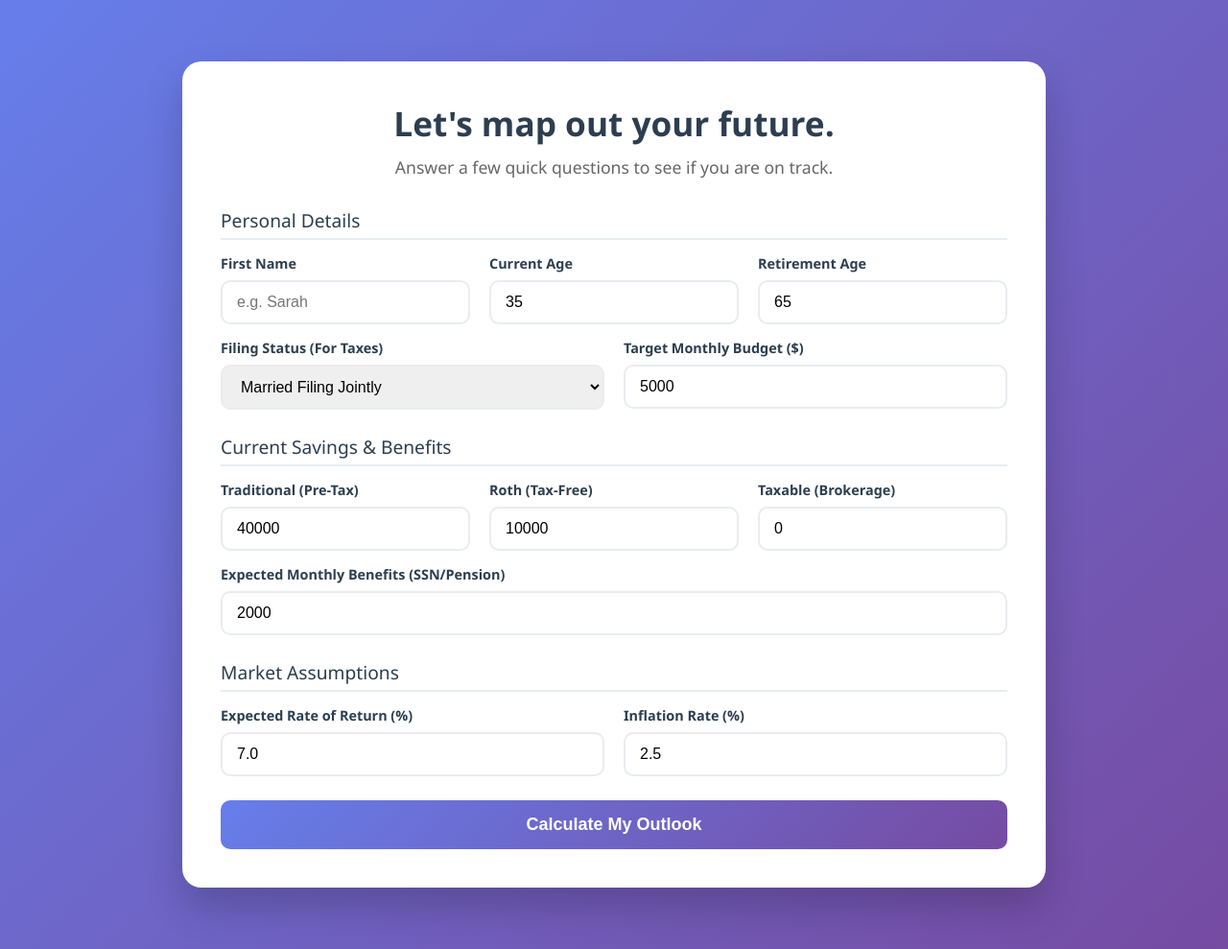
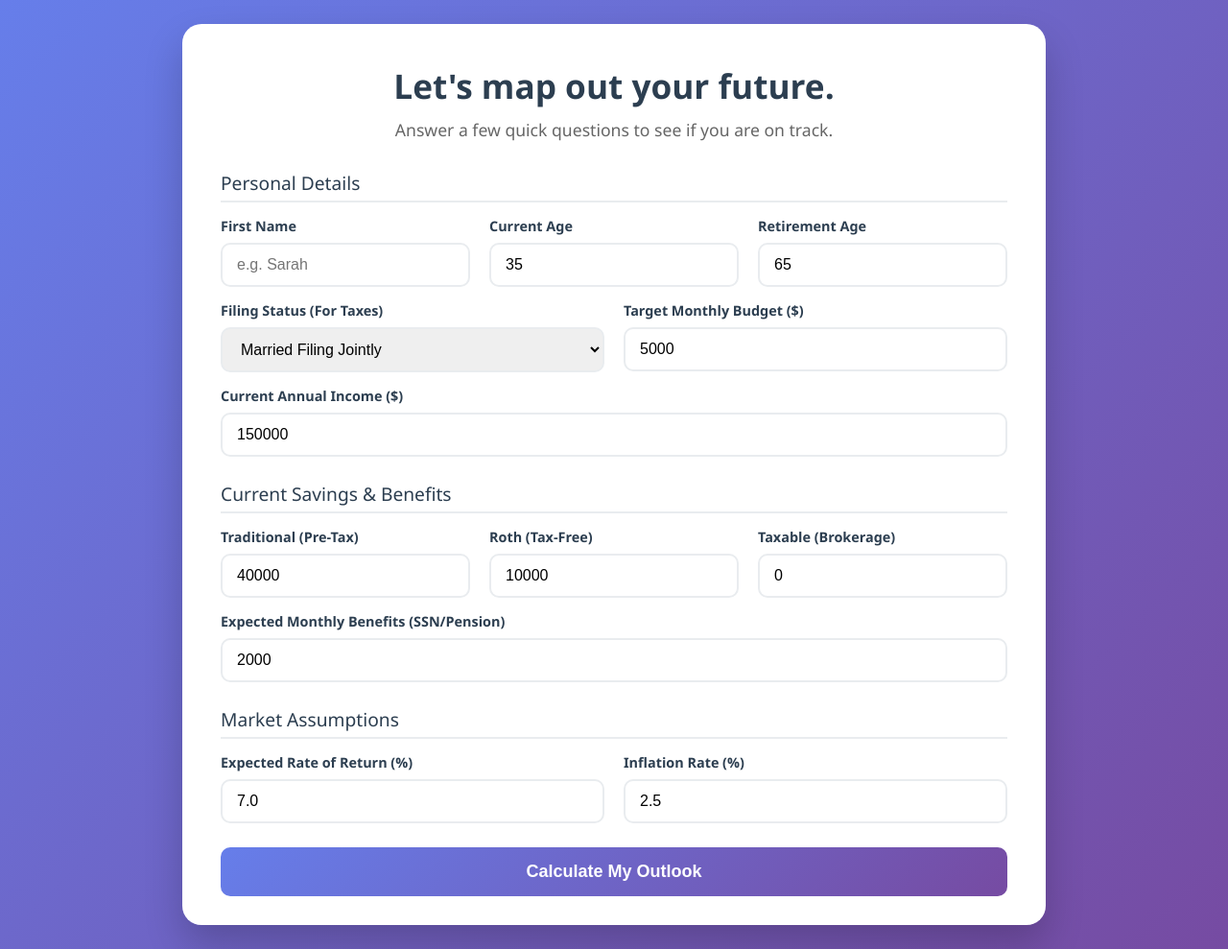
Before and after one commit to andysherrod/Retirement-calculator, a Flask app: page / in a window 1280 px wide. Shown: the whole page at 96% size. Run offline with Flask 3, Linux system fonts and the light colour scheme.

Commit message:
updated redesign

```diff
--- a/app.py
+++ b/app.py
@@ -15,34 +15,63 @@ logger = logging.getLogger(__name__)
 
 app = Flask(__name__)
 
+TAX_CONFIG = {
+    'single': {
+        'standard_deduction': 14600,
+        'brackets': [
+            (11600, 0.10),
+            (47150, 0.12),
+            (100525, 0.22),
+            (191950, 0.24),
+            (243725, 0.32),
+            (609350, 0.35),
+            (float('inf'), 0.37),
+        ],
+    },
+    'married': {
+        'standard_deduction': 29200,
+        'brackets': [
+            (23200, 0.10),
+            (94300, 0.12),
+            (201050, 0.22),
+            (383900, 0.24),
+            (487450, 0.32),
+            (731200, 0.35),
+            (float('inf'), 0.37),
+        ],
+    },
+}
+
 @dataclass
 class InvestmentStream:
     name: str
     annual_contribution: float
     tax_treatment: str
 
+
+def calculate_tax_liability(annual_income, filing_status='married'):
+    config = TAX_CONFIG.get(filing_status, TAX_CONFIG['married'])
+    standard_deduction = config['standard_deduction']
+    taxable_income = max(0.0, annual_income - standard_deduction)
+    if annual_income <= 0:
+        return 0.0, 0.0
+
+    total_tax = 0.0
+    prev_limit = 0.0
+    for limit, rate in config['brackets']:
+        if taxable_income <= prev_limit:
+            break
+        taxed_amt = min(taxable_income, limit) - prev_limit
+        total_tax += taxed_amt * rate
+        prev_limit = limit
+
+    effective_rate = total_tax / annual_income
+    return total_tax, effective_rate
+
+
 def calculate_effective_tax(target_budget, filing_status='married'):
-    if filing_status == 'single':
-        std_deduction = 14600
-        brackets = [(11600, 0.10), (47150, 0.12), (100525, 0.22), (191950, 0.24), (243725, 0.32), (609350, 0.35), (float('inf'), 0.37)]
-    else:
-        std_deduction = 29200
-        brackets = [(23200, 0.10), (94300, 0.12), (201050, 0.22), (383900, 0.24), (487450, 0.32), (731200, 0.35), (float('inf'), 0.37)]
-
-    taxable_income = max(0, target_budget - std_deduction)
-    if taxable_income <= 0: return 0.0
-
-    total_tax = 0
-    prev_limit = 0
-    for limit, rate in brackets:
-        if taxable_income > prev_limit:
-            taxed_amt = min(taxable_income, limit) - prev_limit
-            total_tax += taxed_amt * rate
-            prev_limit = limit
-        else:
-            break
-
-    return total_tax / target_budget
+    _, effective_rate = calculate_tax_liability(target_budget, filing_status)
+    return effective_rate
 
 class EnhancedRetirementCalculator:
     def __init__(self, age_current, age_retire, trad_start, roth_start, tax_start,
@@ -148,23 +177,25 @@ class EnhancedRetirementCalculator:
             net_needed -= draw_tax
             gross_withdrawal += draw_tax
 
+            draw_roth = min(cur_roth, net_needed)
+            cur_roth -= draw_roth
+            net_needed -= draw_roth
+            gross_withdrawal += draw_roth
+
             trad_gross_needed = net_needed / (1 - self.effective_tax_rate) if self.effective_tax_rate < 1 else 0
             draw_trad = min(cur_trad, trad_gross_needed)
             cur_trad -= draw_trad
             net_needed -= draw_trad * (1 - self.effective_tax_rate)
             gross_withdrawal += draw_trad
 
-            draw_roth = min(cur_roth, net_needed)
-            cur_roth -= draw_roth
-            gross_withdrawal += draw_roth
-
             int_trad = cur_trad * self.expected_return
             int_roth = cur_roth * self.expected_return
             int_tax = cur_tax * self.expected_return
 
-            cur_trad += int_trad
             cur_roth += int_roth
             cur_tax += int_tax
+
+            tax_paid = draw_trad * self.effective_tax_rate
 
             combined_table.append({
                 'Year': years_to_retire + year,
@@ -173,6 +204,12 @@ class EnhancedRetirementCalculator:
                 'Contributions': 0.0,
                 'Interest_Earned': int_trad + int_roth + int_tax,
                 'Withdrawals': gross_withdrawal,
+                'withdrawal_breakdown': {
+                    'traditional': draw_trad,
+                    'roth': draw_roth,
+                    'taxable': draw_tax,
+                    'tax_paid': tax_paid
+                },
                 'Ending_Balance': cur_trad + cur_roth + cur_tax
             })
 
@@ -211,13 +248,14 @@ class EnhancedRetirementCalculator:
             ret_tax[:, yr] -= draw_tax
             net_needed -= draw_tax
 
+            draw_roth = np.minimum(ret_roth[:, yr], net_needed)
+            ret_roth[:, yr] -= draw_roth
+            net_needed -= draw_roth
+
             trad_gross_needed = net_needed / (1 - self.effective_tax_rate)
             draw_trad = np.minimum(ret_trad[:, yr], trad_gross_needed)
             ret_trad[:, yr] -= draw_trad
             net_needed -= draw_trad * (1 - self.effective_tax_rate)
-
-            draw_roth = np.minimum(ret_roth[:, yr], net_needed)
-            ret_roth[:, yr] -= draw_roth
 
             ret_multiplier = 1 + ret_returns[:, yr]
             ret_trad[:, yr+1] = ret_trad[:, yr] * ret_multiplier
@@ -297,6 +335,7 @@ def calculate_gap():
     monthly_budget = float(data.get('monthly_budget', 5000))
     monthly_benefits = float(data.get('monthly_benefits', 0))
     filing_status = data.get('filing_status', 'married')
+    current_annual_income = float(data.get('current_annual_income', data.get('annual_income', monthly_budget * 12)))
 
     trad_start = float(data.get('portfolio_traditional', 0))
     roth_start = float(data.get('portfolio_roth', 0))
@@ -309,12 +348,13 @@ def calculate_gap():
     years_to_retire = max(0, age_retire - age_current)
 
     target_income_today = monthly_budget * 12
-    effective_tax_rate = calculate_effective_tax(target_income_today, filing_status)
+    current_effective_tax_rate = calculate_effective_tax(current_annual_income, filing_status)
     target_income_future = target_income_today * ((1 + inflation_rate) ** years_to_retire)
+    projected_retirement_tax_rate = calculate_effective_tax(target_income_future, filing_status)
 
     future_portfolio = total_start * ((1 + expected_return) ** years_to_retire)
     blended_withdrawal_rate = 0.04
-    projected_net_from_portfolio = (future_portfolio * blended_withdrawal_rate) * (1 - (effective_tax_rate * (trad_start / max(total_start, 1))))
+    projected_net_from_portfolio = (future_portfolio * blended_withdrawal_rate) * (1 - (projected_retirement_tax_rate * (trad_start / max(total_start, 1))))
     projected_income_future = projected_net_from_portfolio + (monthly_benefits * 12)
 
     shortfall = target_income_future - projected_income_future
@@ -341,7 +381,9 @@ def calculate_gap():
             'name': name,
             'expected_return': expected_return * 100,
             'inflation_rate': inflation_rate * 100,
-            'effective_tax_rate': effective_tax_rate * 100,
+            'current_effective_tax_rate': current_effective_tax_rate * 100,
+            'projected_retirement_tax_rate': projected_retirement_tax_rate * 100,
+            'effective_tax_rate': current_effective_tax_rate * 100,
             'target_income_future': target_income_future,
             'projected_income_future': projected_income_future,
             'shortfall': max(0, shortfall),
@@ -367,7 +409,10 @@ def calculate_advanced():
                 investment_streams.append(stream)
 
         target_budget_today = float(data['monthly_budget']) * 12
-        effective_tax_rate = calculate_effective_tax(target_budget_today, data.get('filing_status', 'married'))
+        filing_status = data.get('filing_status', 'married')
+        current_annual_income = float(data.get('current_annual_income', data.get('annual_income', target_budget_today)))
+        current_effective_tax_rate = calculate_effective_tax(current_annual_income, filing_status)
+        projected_retirement_tax_rate = calculate_effective_tax(target_budget_today * ((1 + float(data['inflation_rate']) / 100) ** max(0, int(data['age_retire']) - int(data['age_current']))), filing_status)
 
         calculator = EnhancedRetirementCalculator(
             age_current=int(data['age_current']),
@@ -380,7 +425,7 @@ def calculate_advanced():
             monthly_benefits=float(data['monthly_benefits']),
             expected_return=float(data['expected_return']) / 100,
             inflation_rate=float(data['inflation_rate']) / 100,
-            effective_tax_rate=effective_tax_rate
+            effective_tax_rate=current_effective_tax_rate
         )
 
         results = calculator.calculate()
@@ -393,7 +438,9 @@ def calculate_advanced():
                 'chart': chart,
                 'combined_table': results['combined_table'],
                 'initial_withdrawal_rate': results['initial_withdrawal_rate'],
-                'effective_tax_rate': effective_tax_rate * 100,
+                'current_effective_tax_rate': current_effective_tax_rate * 100,
+                'projected_retirement_tax_rate': projected_retirement_tax_rate * 100,
+                'effective_tax_rate': current_effective_tax_rate * 100,
                 'total_invested': results['total_invested']
             }
         })
--- a/templates/calculator.html
+++ b/templates/calculator.html
@@ -50,6 +50,19 @@
         .detail-table tr:nth-child(even) { background: #fbfdff; }
         .loading { display: none; text-align: center; padding: 20px; }
         .loading.show { display: block; }
+        .print-btn { background: #2c3e50; color: white; border: none; padding: 12px 18px; border-radius: 10px; cursor: pointer; font-weight: 600; }
+        .print-btn:hover { opacity: 0.95; }
+
+        @media print {
+            body { background: white; padding: 0; }
+            .container { max-width: none; width: 100%; box-shadow: none; border-radius: 0; padding: 0; overflow: visible; }
+            .secondary-btn, .primary-btn, .print-btn, .add-stream-btn, .remove-stream, .toggle-button, #toggleTableBtn { display: none !important; }
+            #step2, #step3, #step1 { display: none !important; }
+            #step4 { display: block !important; }
+            .header-text { margin-bottom: 10px; }
+            .assumptions-box { border: 1px solid #e9ecef; }
+            .explanation-box { background: white; border: 1px solid #e9ecef; }
+        }
 
         @media (max-width: 768px) {
             .form-row, .form-row.three-col, .results-grid { grid-template-columns: 1fr; }
@@ -82,6 +95,11 @@
                         </select>
                     </div>
                     <div class="form-group"><label>Target Monthly Budget ($)</label><input type="number" id="monthly_budget" required value="5000"></div>
+                </div>
+
+                <div class="form-group" style="margin-bottom: 15px;">
+                    <label>Current Annual Income ($)</label>
+                    <input type="number" id="current_annual_income" required value="150000">
                 </div>
 
                 <div class="section-title">Current Savings & Benefits</div>
@@ -159,7 +177,8 @@
             <div class="assumptions-box">
                 <div><strong>Target Budget:</strong> <span id="sum-budget"></span></div>
                 <div><strong>Total Out-of-Pocket:</strong> <span id="sum-total-invested" style="color:#219ebc; font-weight:bold;"></span></div>
-                <div><strong>Effective Tax Rate:</strong> <span id="sum-tax"></span></div>
+                <div><strong>Current Effective Tax Rate:</strong> <span id="sum-tax-current"></span></div>
+                <div><strong>Projected Retirement Tax Rate:</strong> <span id="sum-tax-retirement"></span></div>
                 <div><strong>Expected Return:</strong> <span id="sum-return"></span></div>
                 <div><strong>Inflation:</strong> <span id="sum-inflation"></span></div>
                 <div><strong>Initial Withdrawal Rate:</strong> <span id="sum-withdrawal-rate" style="font-weight:bold;"></span></div>
@@ -179,8 +198,9 @@
 
             <div id="table-container" style="max-height: 400px; overflow-y: auto; border: 1px solid #e9ecef; border-radius: 10px; margin-top: 15px;"></div>
 
-            <div style="display: flex; gap: 15px; margin-top: 30px;">
+            <div style="display: flex; gap: 15px; margin-top: 30px; flex-wrap: wrap;">
                 <button class="secondary-btn" style="margin-top: 0;" onclick="goToStep('step3')">Adjust Strategy</button>
+                <button class="print-btn" style="margin-top: 0;" onclick="window.print()">Print Report</button>
                 <button class="primary-btn" style="margin-top: 0;" onclick="goToStep('step1')">Start Over</button>
             </div>
         </div>
@@ -249,6 +269,7 @@
                 name: document.getElementById('name').value,
                 filing_status: document.getElementById('filing_status').value,
                 monthly_budget: parseFloat(document.getElementById('monthly_budget').value),
+                current_annual_income: parseFloat(document.getElementById('current_annual_income').value),
                 age_current: parseInt(document.getElementById('age_current').value),
                 age_retire: parseInt(document.getElementById('age_retire').value),
                 portfolio_traditional: parseFloat(document.getElementById('portfolio_traditional').value),
@@ -306,7 +327,8 @@
             if (result.success) {
                 document.getElementById('sum-budget').innerText = currency.format(baseData.monthly_budget * 12) + "/yr";
                 document.getElementById('sum-total-invested').innerText = currency.format(result.results.total_invested);
-                document.getElementById('sum-tax').innerText = result.results.effective_tax_rate.toFixed(1) + "%";
+                document.getElementById('sum-tax-current').innerText = (result.results.current_effective_tax_rate ?? result.results.effective_tax_rate).toFixed(1) + "%";
+                document.getElementById('sum-tax-retirement').innerText = (result.results.projected_retirement_tax_rate ?? result.results.effective_tax_rate).toFixed(1) + "%";
                 document.getElementById('sum-return').innerText = baseData.expected_return + "%";
                 document.getElementById('sum-inflation').innerText = baseData.inflation_rate + "%";
 
@@ -360,9 +382,22 @@
             const dataToRender = showingAllRows ? fullTableData : fullTableData.slice(0, 10);
             document.getElementById('toggleTableBtn').innerText = showingAllRows ? "Show 10 Rows" : "Show All Rows";
 
-            let html = '<table class="detail-table"><thead><tr><th>Age</th><th>Beginning Balance</th><th>Contributions</th><th>Interest</th><th>Gross Withdrawals</th><th>Ending Balance</th></tr></thead><tbody>';
+            let html = '<table class="detail-table"><thead><tr><th>Age</th><th>Beginning Balance</th><th>Contributions</th><th>Interest</th><th>Account Withdrawals</th><th>Ending Balance</th></tr></thead><tbody>';
             dataToRender.forEach(row => {
-                html += `<tr><td>${row.Age}</td><td>${currency.format(row.Investment_Amount)}</td><td style="color: green;">+${currency.format(row.Contributions)}</td><td style="color: blue;">+${currency.format(row.Interest_Earned)}</td><td style="color: red;">-${currency.format(row.Withdrawals)}</td><td style="font-weight: bold;">${currency.format(row.Ending_Balance)}</td></tr>`;
+                const breakdown = row.withdrawal_breakdown || {};
+                const trad = Number(breakdown.traditional || 0);
+                const roth = Number(breakdown.roth || 0);
+                const taxable = Number(breakdown.taxable || 0);
+                const taxPaid = Number(breakdown.tax_paid || 0);
+
+                const breakdownHtml = [
+                    trad > 0 ? `<div><strong>Pre-tax:</strong> ${currency.format(trad)}</div>` : '',
+                    roth > 0 ? `<div><strong>Roth:</strong> ${currency.format(roth)}</div>` : '',
+                    taxable > 0 ? `<div><strong>Taxable:</strong> ${currency.format(taxable)}</div>` : '',
+                    taxPaid > 0 ? `<div style="color:#c0392b;"><strong>Taxes:</strong> ${currency.format(taxPaid)}</div>` : ''
+                ].filter(Boolean).join('');
+
+                html += `<tr><td>${row.Age}</td><td>${currency.format(row.Investment_Amount)}</td><td style="color: green;">+${currency.format(row.Contributions)}</td><td style="color: blue;">+${currency.format(row.Interest_Earned)}</td><td style="color: red;">-${currency.format(row.Withdrawals)}<div style="margin-top: 6px; font-size: 11px; line-height: 1.6;">${breakdownHtml || 'No withdrawals'}</div></td><td style="font-weight: bold;">${currency.format(row.Ending_Balance)}</td></tr>`;
             });
             html += '</tbody></table>';
             container.innerHTML = html;
```
